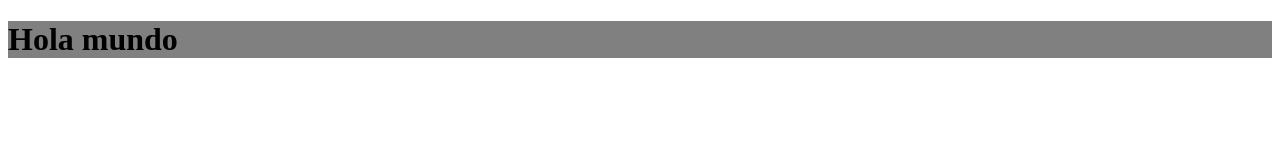
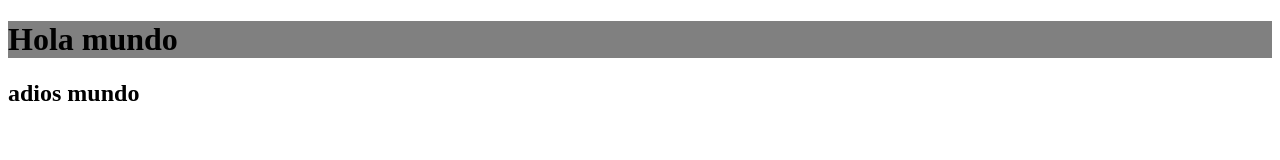
Before and after one commit to Kolke19/proyecto-2-comision-23I, a plain HTML site: page index.html in a window 1280 px wide. Drawn offline with Linux system fonts and the light colour scheme.

Commit message:
new h2 added

```diff
--- a/index.html
+++ b/index.html
@@ -9,5 +9,6 @@
   </head>
   <body>
     <h1>Hola mundo</h1>
+    <h2>adios mundo</h2>
   </body>
 </html>
```
